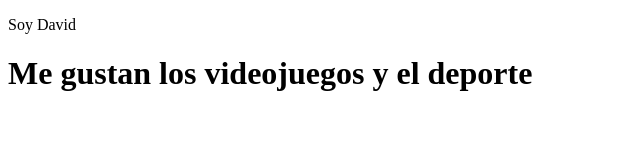
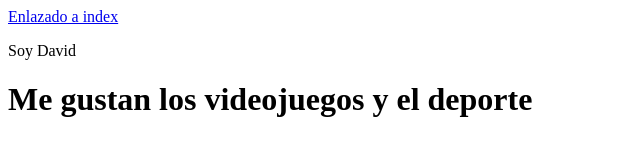
Before and after one commit to Davidgomez0404/david, a plain HTML site: page about.html in a window 1280 px wide. Shown: the whole page, without its empty margins (0-640 px from the left). Drawn offline with Linux system fonts and the light colour scheme.

Commit message:
Cambio about.html

```diff
--- a/about.html
+++ b/about.html
@@ -4,6 +4,7 @@
     <meta charset="UTF-8">
     <meta name="viewport" content="width=device-width, initial-scale=1.0">
     <title>About me</title>
+    <a href="./index.html">Enlazado a index</a>
 </head>
 <body>
     <p>Soy David</p>
```
